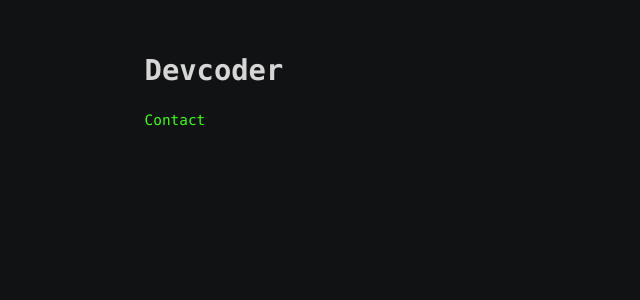
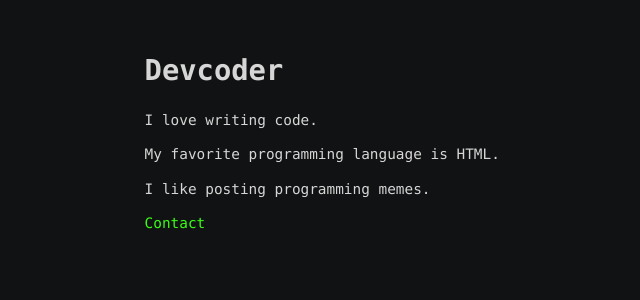
Before and after one commit to aibekz/dev, a Next.js app: page / in a window 1280 px wide. Shown: the top 300 px of the page, without its empty margins (193-833 px from the left). Built offline with nearby package versions, Linux system fonts and the light colour scheme.

Commit message:
Add personal statements to homepage

```diff
--- a/app/layout.tsx
+++ b/app/layout.tsx
@@ -2,8 +2,8 @@ import type { Metadata } from "next";
 import "./globals.css";
 
 export const metadata: Metadata = {
-  title: "devcoder",
-  description: "devcoder",
+  title: "Devcoder",
+  description: "Devcoder - I love writing code.",
 };
 
 export default function RootLayout({
--- a/app/page.tsx
+++ b/app/page.tsx
@@ -4,6 +4,9 @@ export default function Home() {
   return (
     <div id="maincontent">
       <h1>Devcoder</h1>
+      <p>I love writing code.</p>
+      <p>My favorite programming language is HTML.</p>
+      <p>I like posting programming memes.</p>
       <p>
         <Link href="/contact">Contact</Link>
       </p>
```
